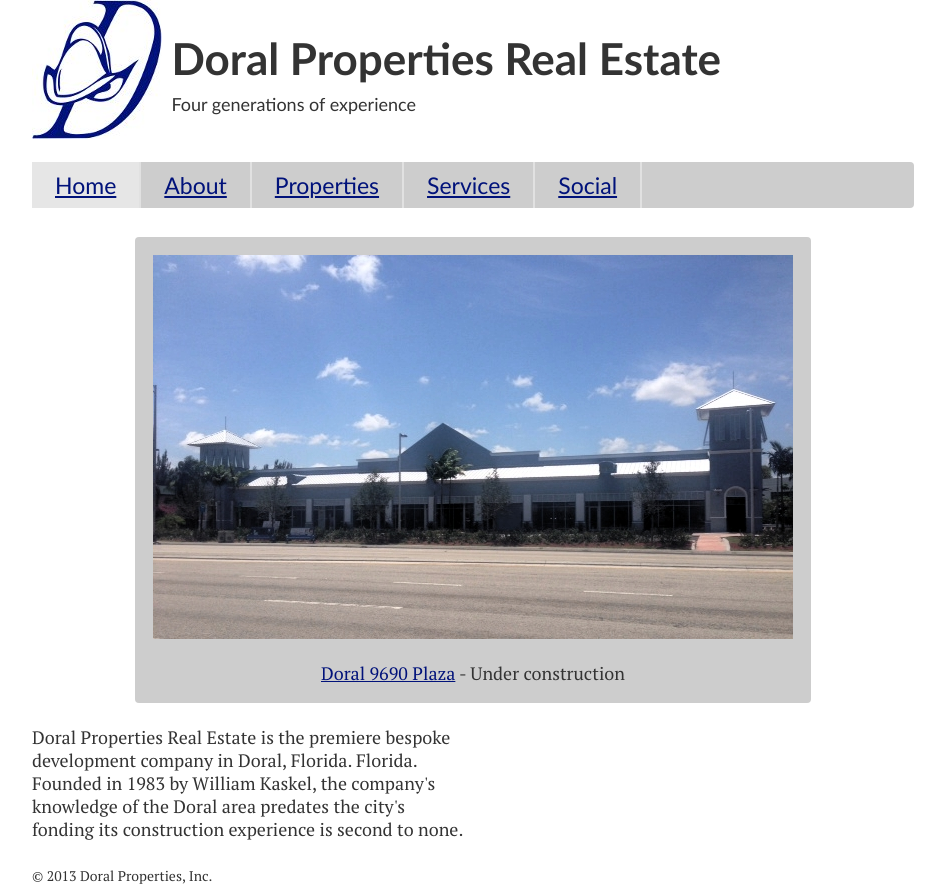
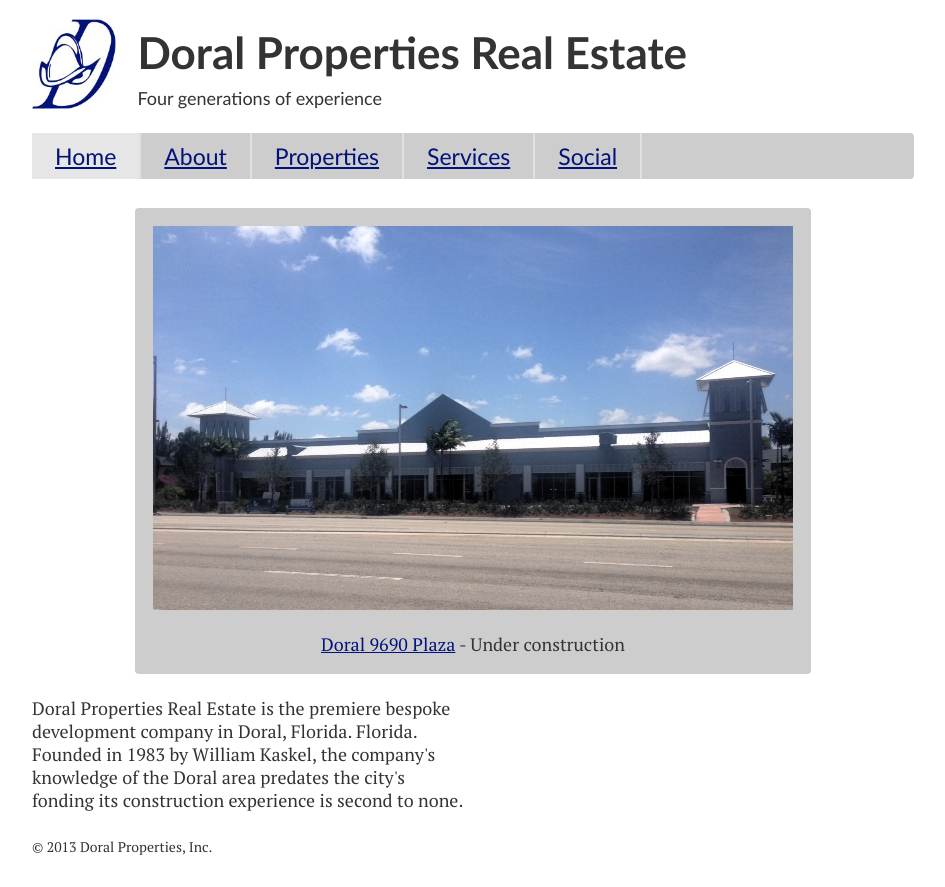
Before and after one commit to ryankask/doralproperties, a plain HTML site: page app/index.html in a window 1280 px wide. Shown: the whole page, without its empty margins (167-1112 px from the left). After the commit the page ends 858 px from the top, so only its background shows below. Drawn offline with Linux system fonts and the light colour scheme.

Commit message:
Slightly smaller logo.

```diff
--- a/app/index.html
+++ b/app/index.html
@@ -13,7 +13,8 @@
   </head>
   <body ng-app="doralProperties">
     <header>
-      <a href="/"><img src="/static/images/logo/small.jpg" alt="Doral Properties logo"></a>
+      <a href="/"><img src="/static/images/logo/small.jpg" width="84" height="90"
+                       alt="Doral Properties logo"></a>
       <div class="hgroup">
         <h1>Doral Properties Real Estate</h1>
         <h2>Four generations of experience</h2>
--- a/sass/_app.scss
+++ b/sass/_app.scss
@@ -23,6 +23,7 @@
 
 header {
   text-align: center;
+  margin-top: 2%;
 
   h1 {
     font-weight: bold;
@@ -94,6 +95,10 @@
     text-align: left;
     white-space: nowrap;
 
+    .hgroup {
+      margin-left: 12px;
+    }
+
     h1, h2 {
       margin-left: 5px;
     }
```
Also changed, not shown: app/static/css/screen.css.
